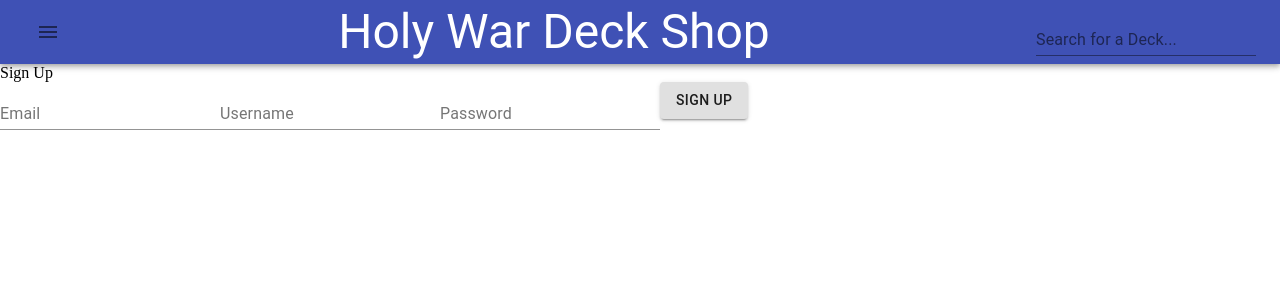
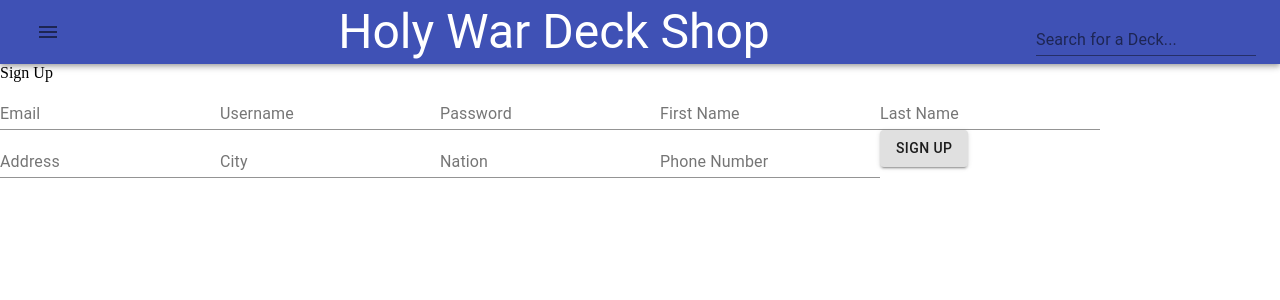
Before and after one commit to Ayrtonno/Deck-Manager, a React (Create React App) app in the folder frontend/: page /sign-up in a window 1280 px wide. Shown: the top 300 px of the page. Built offline with nearby package versions, Linux system fonts and the light colour scheme; no server answers.

Commit message:
commmmmmmmmmmmmit

```diff
--- a/frontend/src/pages/SignUp/SignUpPage.jsx
+++ b/frontend/src/pages/SignUp/SignUpPage.jsx
@@ -6,9 +6,13 @@ import { useHistory } from "react-router"
 const SignUpPage = () => {
     /*con ref posso accedere direttamente ad un elemento della pagina, in questo caso sul text field email
     const emailRef = useRef() */
-    const [email, setEmail] = useState()
-    const [username, setUsername] = useState()
-    const [password, setPassword] = useState()
+    const [userObj, setUserObj] = useState({})
+    const handleChange = (key, value) => {
+        setUserObj((userObj) => {
+            userObj[key] = value
+            return userObj
+        })
+    }
 
     const [open, setOpen] = useState()
     const [message, setMessage] = useState()
@@ -21,9 +25,15 @@ const SignUpPage = () => {
         e.preventDefault()
         //nella post, i due elementi sono: ("URL", {body}) (come quello di insomnia)
         const response = await axios.post('http://localhost:8080/sign-up', {
-            email: email,
-            username: username,
-            password: password
+            email: userObj.email,
+            username: userObj.username,
+            password: userObj.password,
+            firstName: userObj.firstName,
+            lastName: userObj.lastName,
+            address: userObj.address,
+            city: userObj.city,
+            nation: userObj.nation,
+            phoneNumber: userObj.phoneNumber,
         })
         setMessage(response.data)
         setOpen(true)
@@ -33,9 +43,15 @@ const SignUpPage = () => {
         <div>
             Sign Up
             <form onSubmit={onSubmit}>
-                <TextField label="Email" onChange={(e) => setEmail(e.target.value)}  /* ref={emailRef} */ />
-                <TextField label="Username" onChange={(e) => setUsername(e.target.value)} />
-                <TextField label="Password" onChange={(e) => setPassword(e.target.value)} />
+                <TextField label="Email" onChange={(e) => handleChange("email", e.target.value)}  /* ref={emailRef} */ />
+                <TextField label="Username" onChange={(e) => handleChange("username", e.target.value)} />
+                <TextField label="Password" onChange={(e) => handleChange("password", e.target.value)} />
+                <TextField label="First Name" onChange={(e) => handleChange("firstName", e.target.value)} />
+                <TextField label="Last Name" onChange={(e) => handleChange("lastName", e.target.value)} />
+                <TextField label="Address" onChange={(e) => handleChange("address", e.target.value)} />
+                <TextField label="City" onChange={(e) => handleChange("city", e.target.value)} />
+                <TextField label="Nation" onChange={(e) => handleChange("nation", e.target.value)} />
+                <TextField label="Phone Number" onChange={(e) => handleChange("phoneNumber", e.target.value)} />
                 <Button variant="contained" type="submit">Sign Up</Button>
                 <Dialog open={open} onClose={() => setOpen(false)}>
                     <DialogTitle>
```
Also changed, not shown: 1 other file (tests, documents, lock files or other folders).
